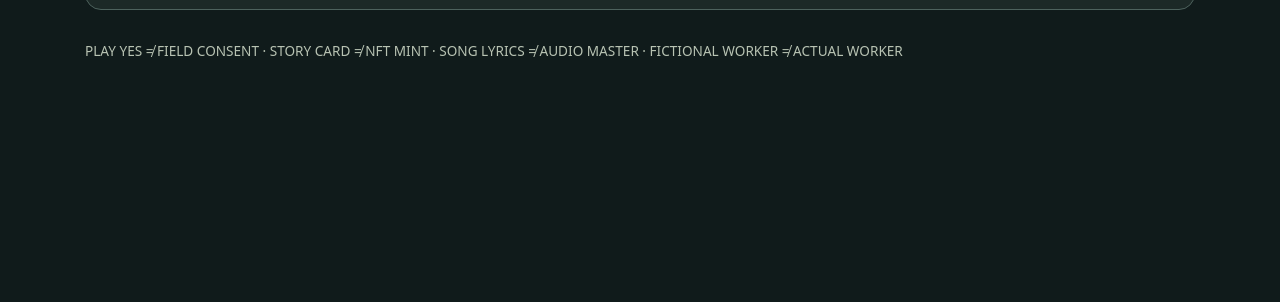
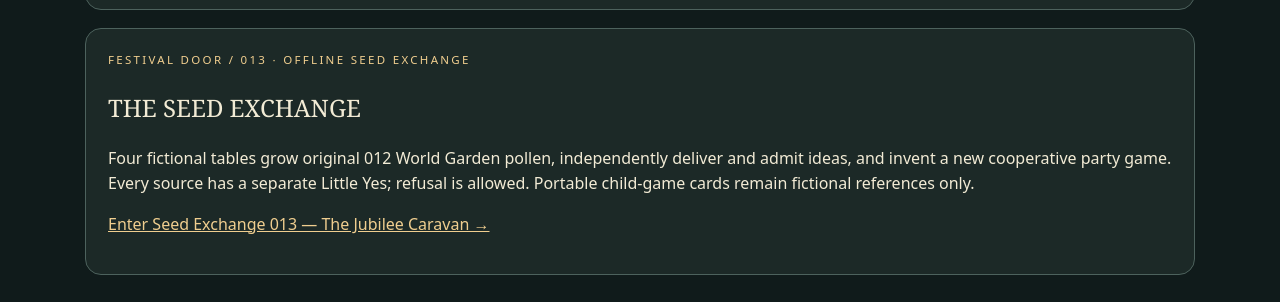
Before and after one commit to the-static-collective/static-field, a plain HTML site: page experiments/little-yes-field-008/index.html in a window 1280 px wide. Shown: the part 3000-3302 px from the top of the page. Before the commit the page ends 3131 px from the top, so only its background shows below. Drawn offline with Linux system fonts and the light colour scheme.

Commit message:
STATIC FIELD 013: add optional seed-exchange festival door to the living expansion shelf

```diff
--- a/experiments/little-yes-field-008/index.html
+++ b/experiments/little-yes-field-008/index.html
@@ -11,6 +11,7 @@
 <section class="box"><div class="kicker">Next door / 011 · New game rule</div><h2>THE WORLD BREEDER</h2><p>Two independent fictional worlds propose a new playable rule. Separate Little Yes choices; fresh game resources; optional new relay. Neither source world is consumed.</p><p><a href="../world-breeder-011/index.html">Open World Breeder 011 — The Name on the Ticket →</a></p></section>
 <section class="box"><div class="kicker">Next door / 012 · The garden of worlds</div><h2>THE WORLD GARDEN</h2><p>Plant source-linked discoveries, nurture their possibilities, compare supported and held mechanics, and ask for separate Little Yes choices. A permitted graft births a fresh original-game child; portable pollen packets remain fictional and independently receivable.</p><p><a href="../world-garden-012/index.html">Open World Garden 012 — The Living Seed Library →</a></p></section>
 <section class="box source"><h2>Existing Static Field doors stay open.</h2><p>The <a href="../postemahhn-living-deck-001/index.html">PostEmahh'n Living Deck</a> still composes source-card/sticker proposals under its own rules. An optional source-owned bridge in this experiment can offer a fictional party-game door from a valid Living Deck composition; it never imports authority or spends a game token.</p><p class="muted">This expansion does not modify First Bell, Wormhole Wars, Full Measure, Reality 2.0 live moderation, PENNY, reLATTE or any source owner's canonical history.</p></section>
+<section class="box"><div class="kicker">Festival door / 013 · Offline Seed Exchange</div><h2>THE SEED EXCHANGE</h2><p>Four fictional tables grow original 012 World Garden pollen, independently deliver and admit ideas, and invent a new cooperative party game. Every source has a separate Little Yes; refusal is allowed. Portable child-game cards remain fictional references only.</p><p><a href="../seed-exchange-013/index.html">Enter Seed Exchange 013 — The Jubilee Caravan →</a></p></section>
 <div class="footer">PLAY YES ≠ FIELD CONSENT · STORY CARD ≠ NFT MINT · SONG LYRICS ≠ AUDIO MASTER · FICTIONAL WORKER ≠ ACTUAL WORKER</div></div>
 <script>
 const q=id=>document.getElementById(id);
```
